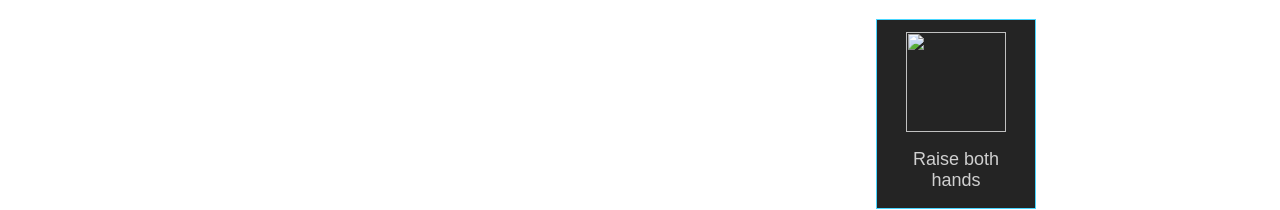
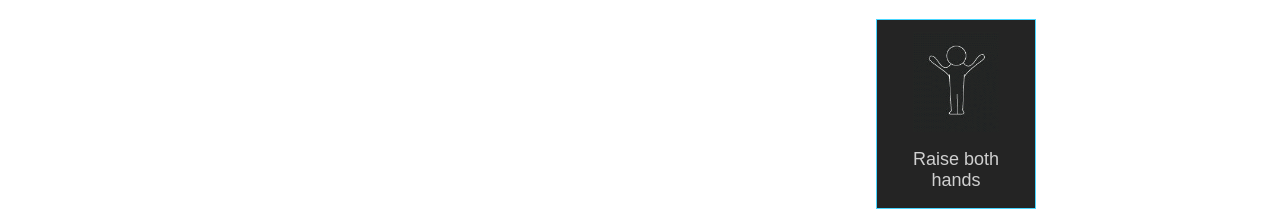
Before and after one commit to frankbits/BodyBlocks, a website built with Vite: page src/pages/choose-combination.html in a window 1280 px wide. Shown: the part 900-1110 px from the top of the page. Built offline with nearby package versions, Linux system fonts and the light colour scheme; files whose address does not match are found by name.

Commit message:
fix: added gif for 'raise both hands' button

```diff
--- a/src/pages/choose-combination.html
+++ b/src/pages/choose-combination.html
@@ -78,7 +78,7 @@
                 </button>
 
                 <button class="trainSelect__box" type="button" data-interaction="raise-both-hands">
-                    <img src="raise-both-hands.gif" class="trainSelect__gif"/>
+                    <img src="both_hand.gif" class="trainSelect__gif"/>
                     <span class="trainSelect__text">Raise both hands</span>
                 </button>
 
```
Also changed, not shown: public/both_hand.gif (added).
